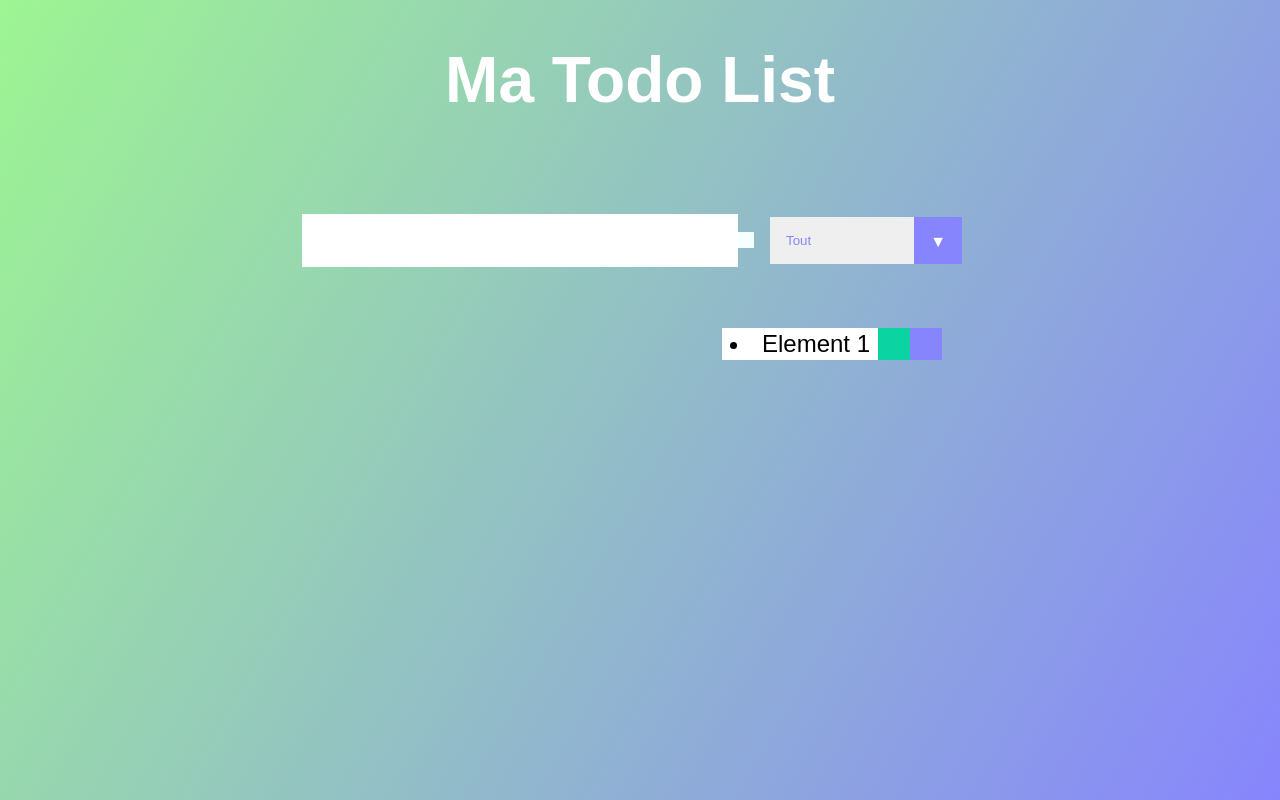
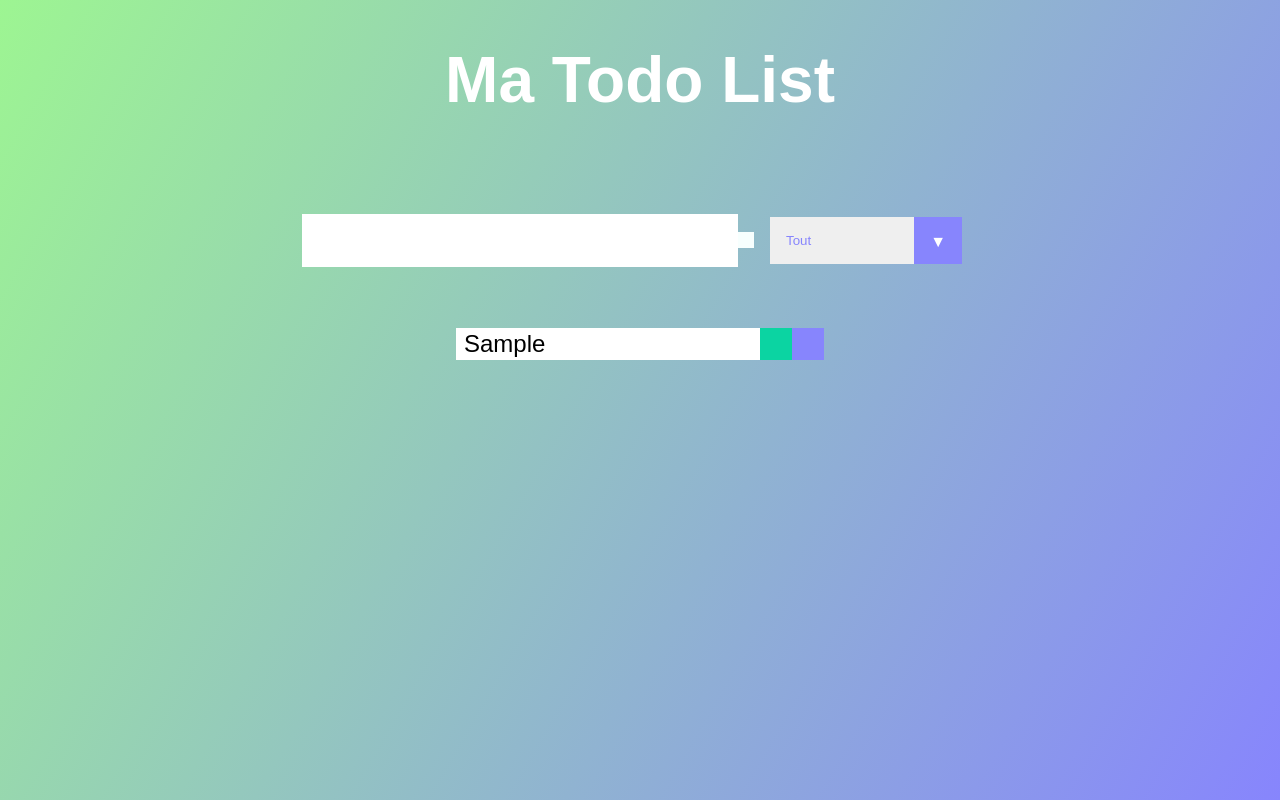
Before and after one commit to Guillaume-G9/todo, a React (Create React App) app: page / in a window 1280 px wide. Both pictures are taken after typing "Sample" into the empty fields and a click on the button 746 px from the left and 240 px from the top of the page. Built offline with nearby package versions, Linux system fonts and the light colour scheme; the HTML template or start-up script is replaced by a standard one.

Commit message:
added component sync

```diff
--- a/src/App.js
+++ b/src/App.js
@@ -2,12 +2,12 @@
 import './App.css';
 import React, { useState } from 'react';
 import Form from './components/Form'
-import ToDoList from './components/ToDoList'
+import TodoList from './components/TodoList'
 
 function App() {
 
   const [inputText, setInputText ] = useState("");
-  const [toDos, setToDos] = useState([])
+  const [todos, setTodos] = useState([])
 
   return (
     <div className="App">
@@ -15,12 +15,12 @@ function App() {
         <h1>Ma Todo List</h1>
       </header>
       <Form
-        todos={toDos}
-        setToDos={setToDos}
+        todos={todos}
+        setTodos={setTodos}
         inputText={inputText}
         setInputText={setInputText}
        />
-      <ToDoList />
+      <TodoList todos={todos}/>
     </div>
   );
 }
--- a/src/components/Form.js
+++ b/src/components/Form.js
@@ -1,6 +1,6 @@
 import React from 'react';
 
-export default function Form({setInputText, todos, setToDos, inputText}) {
+export default function Form({setInputText, todos, setTodos, inputText}) {
 
     const inputTextHandler = (e) => {
         setInputText(e.target.value);
@@ -8,7 +8,7 @@ export default function Form({setInputText, todos, setToDos, inputText}) {
 
     const submitToDoHandler = (e) =>  {
         e.preventDefault();
-        setToDos([
+        setTodos([
             ...todos, {text: inputText, completed: false, id: Math.random() * 1000}
         ])
         setInputText("");
--- a/src/components/ToDoList.js
+++ /dev/null
@@ -1,12 +0,0 @@
-import React from 'react';
-import Todo from './Todo';
-
-
-export default function ToDoList() {
-    return (
-        <div className="todo-container">
-            <ul className="todo-list"></ul>
-            < Todo />
-        </div>
-    )
-}
--- a/src/components/Todo.js
+++ b/src/components/Todo.js
@@ -1,9 +1,9 @@
 import React from 'react'
 
-export default function Todo() {
+export default function Todo({text}) {
    return(
        <div className="todo">
-           <li className="todo-item">Element 1</li>
+           <li className="todo-item">{text}</li>
            <button className="complete-btn">
                <i className="fas fa-check"></i>
             </button>
--- /dev/null
+++ b/src/components/TodoList.js
@@ -0,0 +1,15 @@
+import React from 'react';
+import Todo from './Todo';
+
+
+export default function TodoList({todos}) {
+    return (
+        <div className="todo-container">
+            <ul className="todo-list">
+               {todos.map((todo) =>(
+                   <Todo text={todo.text} key={parseInt(todo.id, 10)}/>
+               ))}
+            </ul>
+        </div>
+    )
+}
```
